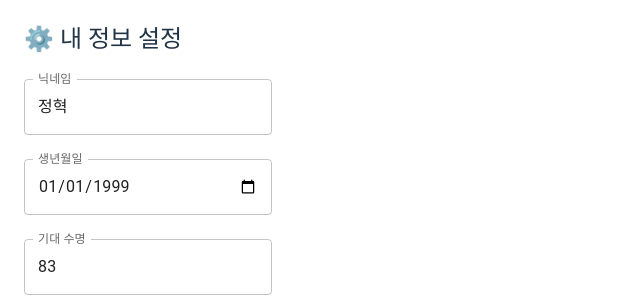
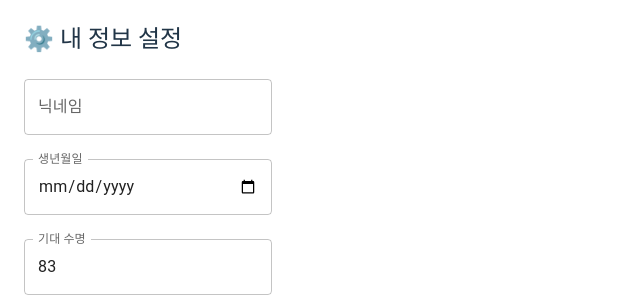
Before and after one commit to CHALLKATHON-Official/2025_CHALLKATHON_Nulls_FE, a React (Vite) app: page /settings in a window 1280 px wide. Shown: the part 243-540 px from the top of the page, without its empty margins (0-640 px from the left). Built offline with nearby package versions, Linux system fonts and the light colour scheme.

Commit message:
개인정보 불러오기

```diff
--- a/src/pages/SettingsPage.tsx
+++ b/src/pages/SettingsPage.tsx
@@ -1,14 +1,32 @@
-import { useState } from 'react';
+import { useEffect, useState } from 'react';
 import { Box, Container, Typography, TextField, Button, Stack } from '@mui/material';
 import Header from '@/components/Header/Header';
 
 const SettingsPage = () => {
-  const [nickname, setNickname] = useState('정혁');
-  const [birth, setBirth] = useState('1999-01-01');
+  const [nickname, setNickname] = useState('');
+  const [birth, setBirth] = useState('');
   const [lifeExpectancy, setLifeExpectancy] = useState(83);
 
+
+  useEffect(() => {
+    const token = localStorage.getItem('token');
+    if (!token) return;
+
+    fetch('http://localhost:8000/auth/me', {
+      headers: {
+        Authorization: `Bearer ${token}`,
+      },
+    })
+      .then((res) => res.json())
+      .then((data) => {
+        setNickname(data.username);
+        setBirth(data.birth_date);
+
+      });
+  }, []);
+
   const handleSave = () => {
-    // TODO: 서버에 업데이트 요청 보내기
+
     console.log({ nickname, birth, lifeExpectancy });
     alert('설정이 저장되었어요!');
   };
```
